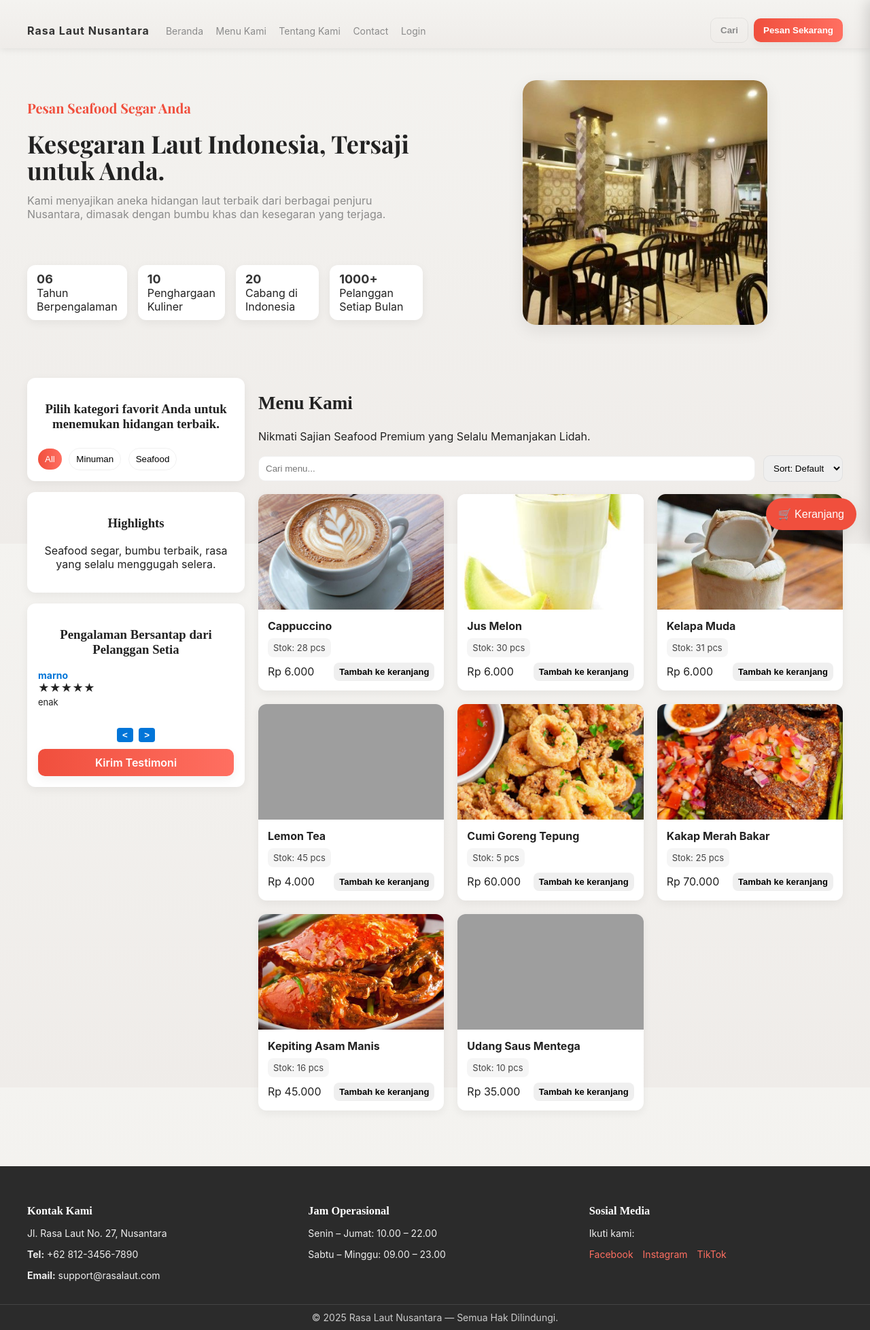
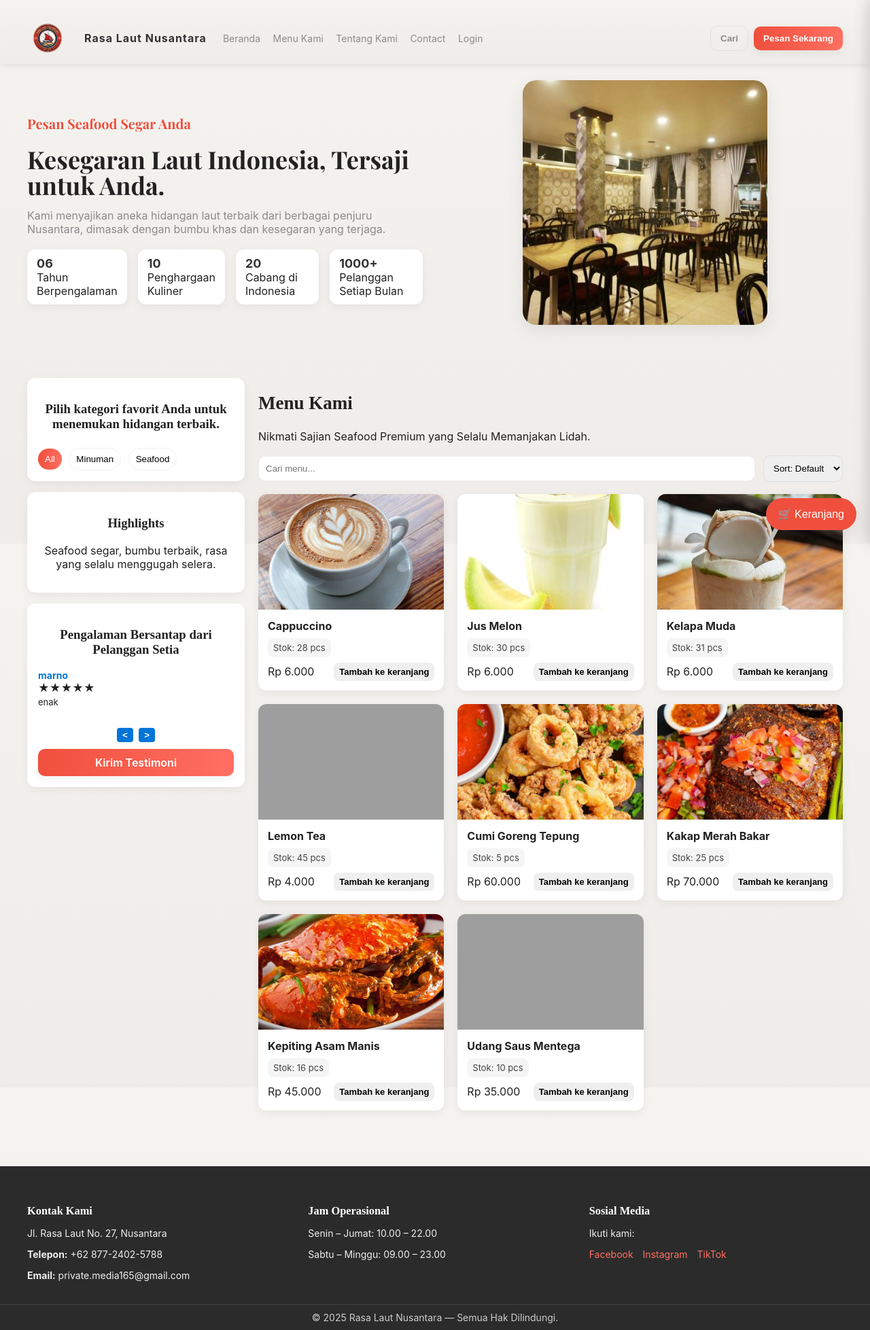
Before and after one commit to sucipto121/projek-paw, a PHP site: page / in a window 1280 px wide. Shown: the whole page at 68% size. Run offline with PHP 8.4, Linux system fonts and the light colour scheme; data comes from the database, SQL or seed files in the repository; grey boxes are pictures that could not be loaded.

Commit message:
update halaman pengguna

```diff
--- a/pengguna/about.php
+++ b/pengguna/about.php
@@ -109,6 +109,7 @@
 <header class="site-header">
     <div class="container header-inner">
       <div class="brand">
+        <img src="images/logo.png">
         <div class="logo">Rasa Laut Nusantara</div>
       </div>
       <nav class="main-nav">
@@ -183,8 +184,8 @@
       <div class="contact-item">
         <h3>Kontak Kami</h3>
         <p>Jl. Rasa Laut No. 27, Nusantara</p>
-        <p><strong>Tel:</strong> +62 812-3456-7890</p>
-        <p><strong>Email:</strong> support@rasalaut.com</p>
+        <p><strong>Telepon:</strong> +62 877-2402-5788</p>
+        <p><strong>Email:</strong> private.media165@gmail.com</p>
       </div>
 
       <div class="contact-item">
--- a/pengguna/index.php
+++ b/pengguna/index.php
@@ -94,6 +94,7 @@ usort($products, function($a, $b){
   <header class="site-header">
     <div class="container header-inner">
       <div class="brand">
+        <img src="images/logo.png">
         <div class="logo" >Rasa Laut Nusantara</div>
         <nav class="main-nav">
           <a href="#" id="home">Beranda</a>
@@ -115,7 +116,7 @@ usort($products, function($a, $b){
       <p class="kicker" style="font-size: 20px; font-family:playfair Display" >Pesan Seafood Segar Anda</p>
       <h1 style="font-family: playfair Display;">Kesegaran Laut Indonesia, Tersaji untuk Anda.</h1>
       <p class="lead">Kami menyajikan aneka hidangan laut terbaik dari berbagai penjuru Nusantara, dimasak dengan bumbu khas dan kesegaran yang terjaga.</p>
-      <ul class="stats" style="margin-top: 65px;">
+      <ul class="stats" style="margin-top: 20px;">
         <li><strong>06</strong><span>Tahun Berpengalaman</span></li>
         <li><strong>10</strong><span>Penghargaan Kuliner</span></li>
         <li><strong>20</strong><span>Cabang di Indonesia</span></li>
@@ -246,8 +247,8 @@ usort($products, function($a, $b){
       <div class="contact-item">
         <h3 style="font-family: fairplay display;">Kontak Kami</h3>
         <p>Jl. Rasa Laut No. 27, Nusantara</p>
-        <p><strong>Tel:</strong> +62 812-3456-7890</p>
-        <p><strong>Email:</strong> support@rasalaut.com</p>
+        <p><strong>Telepon:</strong> +62 877-2402-5788</p>
+        <p><strong>Email:</strong> private.media165@gmail.com</p>
       </div>
 
       <div class="contact-item">
--- a/pengguna/style.css
+++ b/pengguna/style.css
@@ -27,6 +27,12 @@ body{
   -webkit-font-smoothing:antialiased;
   -moz-osx-font-smoothing:grayscale;
 }
+
+.brand img {
+  width: 60px;
+  height: auto;
+}
+
 
 /* container */
 .container{
```
Also changed, not shown: pengguna/images/logo.png (added).
